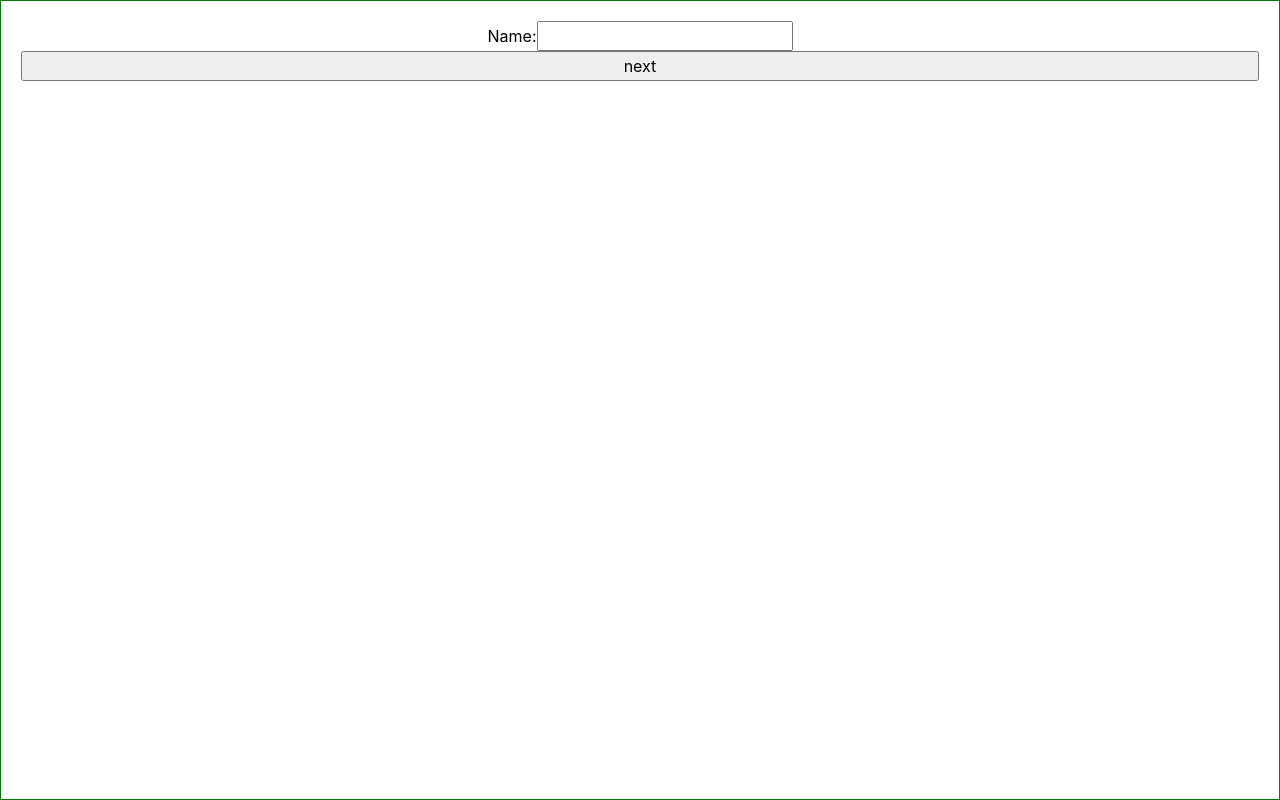
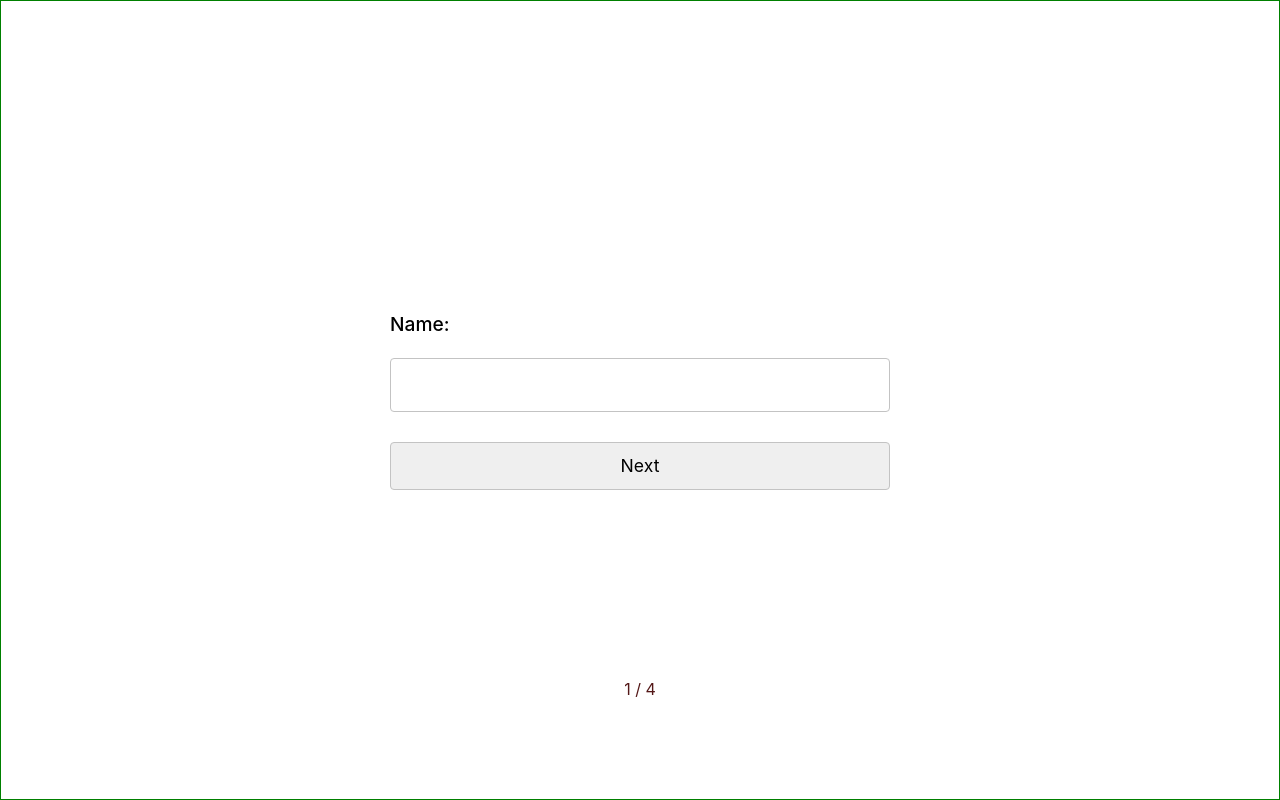
Before and after one commit to sprajams/multi-step_form, a React (Create React App) app: page / in a window 1280 px wide. Built offline with nearby package versions, Linux system fonts and the light colour scheme.

Commit message:
restyling of form

```diff
--- a/src/App.css
+++ b/src/App.css
@@ -4,3 +4,9 @@
   border: 1px solid green;
   height: 100%;
 }
+
+@media (min-width: 768px) {
+  .app {
+    padding: 20px 200px;
+  }
+}
--- a/src/components/Form/index.jsx
+++ b/src/components/Form/index.jsx
@@ -48,7 +48,7 @@ function Form({ setDone, setResponse, response }) {
     <div className={styles.outer}>
       {qNum > 0 ? (
         <button onClick={prevQ} className={styles.btnBack}>
-          👈 Back
+          ＜ Back
         </button>
       ) : null}
       <div className={styles.qWrap}>
@@ -60,6 +60,10 @@ function Form({ setDone, setResponse, response }) {
           isLast={qNum === qData.length - 1}
         />
       </div>
+
+      <div className={styles.pageNum}>
+        {qNum + 1} / {qData.length}
+      </div>
     </div>
   );
 }
--- a/src/components/Form/styles.module.scss
+++ b/src/components/Form/styles.module.scss
@@ -1,23 +1,33 @@
-// .btnBack {
-//   border: none;
-//   background-color: inherit;
-//   font-size: 1.1em;
-//   padding: 0;
-//   margin: 10px 0;
-// }
+.outer {
+  display: flex;
+  flex-direction: column;
+  height: 100%;
+  justify-content: center;
+  position: relative;
+  max-width: 500px;
+  margin: 0 auto;
+}
+.btnBack,
+.pageNum {
+  color: rgb(84, 24, 24);
 
-// .outer {
-//   display: flex;
-//   flex-direction: column;
-//   width: 300px;
-//   align-items: flex-start;
-//   justify-content: center;
-//   margin: 10px auto;
-//   @media (min-width: 768px) {
-//     width: 450px;
-//   }
-// }
+  position: absolute;
+}
+.btnBack {
+  border: none;
+  background-color: inherit;
+  padding: 0;
+  margin: 20px 0;
+  cursor: pointer;
+  text-align: left;
 
-// .qWrap {
-//   margin: 10px 0;
-// }
+  font-weight: 500;
+
+  top: 10%;
+  transform: translate(0, -10%);
+}
+.pageNum {
+  bottom: 10%;
+  left: 50%;
+  transform: translate(-50%, -10%);
+}
--- a/src/components/Question/index.jsx
+++ b/src/components/Question/index.jsx
@@ -32,7 +32,7 @@ function Question({ input, setInput, nextQ, data, isLast }) {
           </button>
         ) : (
           <button type="submit" className={styles.btn}>
-            next
+            Next
           </button>
         )}
       </form>
--- a/src/components/Question/styles.module.scss
+++ b/src/components/Question/styles.module.scss
@@ -16,27 +16,29 @@
 //   display: flex;
 // }
 
-// .innerForm {
-//   display: flex;
-//   flex-direction: column;
-// }
-// .innerForm > label {
-//   text-align: left;
-// }
-// .input,
-// .btn {
-//   padding: 10px;
-//   font-size: 1.1em;
-//   border-radius: 4px;
-//   border: 1px solid rgb(103, 103, 103);
-// }
-// .input {
-//   flex-grow: 1;
-//   margin: 5px 0 10px;
-//   @media (min-width: 768px) {
-//     width: 400px;
-//   }
-// }
+.innerForm {
+  display: flex;
+  flex-direction: column;
+  font-size: 1.2em;
+}
+.innerForm > label {
+  text-align: left;
+  margin-bottom: -10px;
+  font-weight: 500;
+}
+.input,
+.btn {
+  padding: 10px;
+  font-size: 1.1em;
+  border-radius: 4px;
+  border: 1px solid rgb(195, 195, 195);
+}
+.input {
+  margin: 20px 0;
+  @media (min-width: 768px) {
+    margin: 30px 0;
+  }
+}
 .btn {
   width: 100%;
   cursor: pointer;
```
